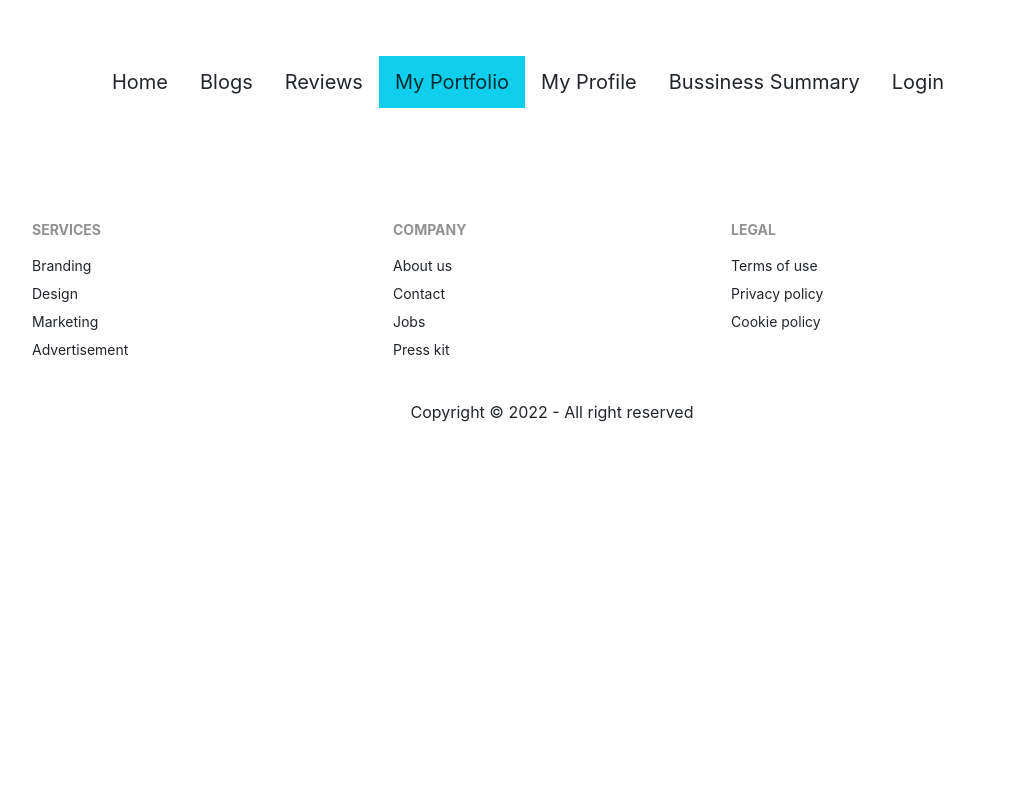
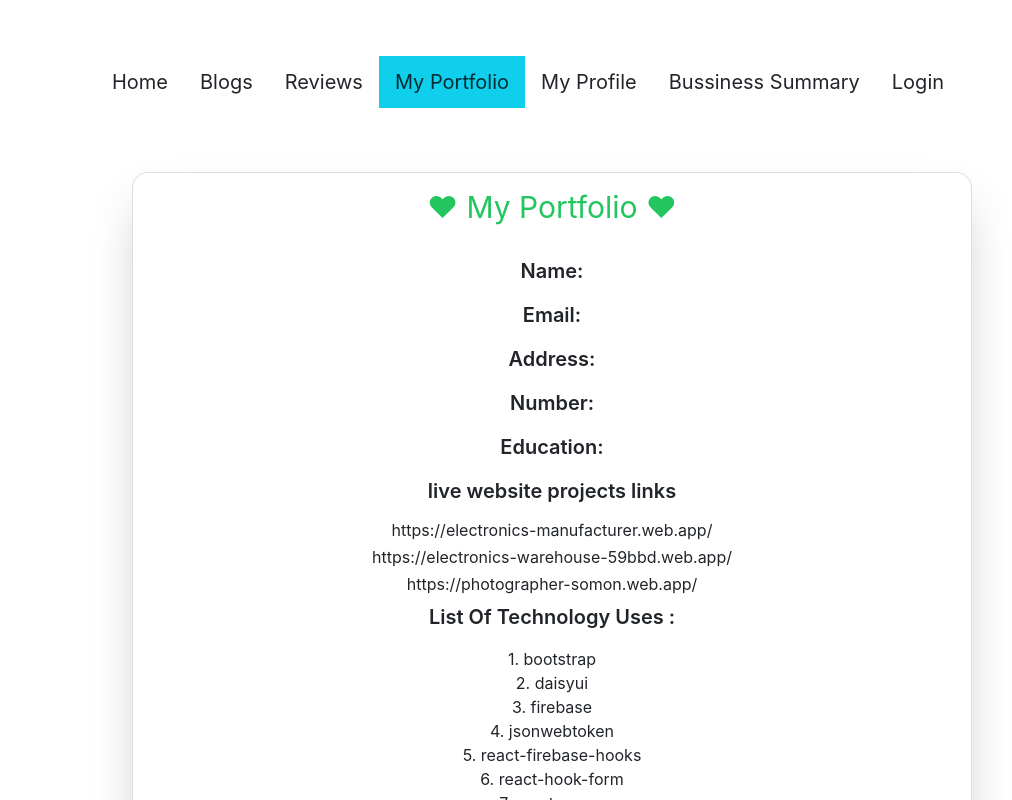
Before and after one commit to msomon/manufacturer-website-client, a React (Create React App) app: page /myportfolio in a window 1280 px wide. Shown: the top 800 px of the page, without its empty margins (88-1100 px from the left). Built offline with nearby package versions, Linux system fonts and the light colour scheme; no server answers.

Commit message:
EDIT README FILE

```diff
--- a/src/Pages/Home/MyPortfolio.js
+++ b/src/Pages/Home/MyPortfolio.js
@@ -1,6 +1,51 @@
-import React from 'react';
+import React, { useEffect, useState } from 'react';
+import { useAuthState } from 'react-firebase-hooks/auth';
+import auth from '../../firebase.init';
 
 const MyPortfolio = () => {
+  const [users] = useAuthState(auth)
+  const [portfolio,setPortfolio] = useState([]);
+
+  useEffect( ()=>{
+    fetch(`http://localhost:5000/user/myprofile/${users?.email}`)
+    .then(res =>res.json())
+    .then(data=>setPortfolio(data))
+  },[portfolio]);
+
+// console.log(users);
+
+  return (
+    <div className='w-3/4 mx-auto  gap-10 justify-between mt-8'>
+
+    <div class="card w-full  bg-base-100 shadow-2xl shadow-2yl "><h3 className='text-center mt-3 text-3xl text-green-500 '>❤ My Portfolio  ❤ </h3>
+<div class="card-body items-center text-center">
+ <h2 class="card-title">Name:{portfolio.user}</h2>
+ <h2 class="card-title">Email: {portfolio.email}</h2>
+ <h2 class="card-title">Address: {portfolio.address}</h2>
+ <h2 class="card-title">Number: {portfolio.number}</h2>
+ <h2 class="card-title">Education: {portfolio.education}</h2>
+<h2 class="card-title">live website projects links</h2>
+<h1>https://electronics-manufacturer.web.app/</h1>
+<h1>https://electronics-warehouse-59bbd.web.app/</h1>
+<h1>https://photographer-somon.web.app/</h1>
+
+  <h2 class="card-title">List Of Technology Uses :</h2>
+<ul>
+  <li>1. bootstrap</li>
+  <li>2. daisyui</li>
+  <li>3. firebase</li>
+  <li>4. jsonwebtoken</li>
+  <li>5. react-firebase-hooks</li>
+  <li>6. react-hook-form</li>
+  <li>7. react-query</li>
+  <li>8. react-toastify</li>
+
+</ul>
+</div>
+</div>
+</div >
+
+  );
 
 };
 
--- a/src/Pages/Home/MyProfile.js
+++ b/src/Pages/Home/MyProfile.js
@@ -6,13 +6,12 @@ import auth from '../../firebase.init';
 const MyProfile = () => {
   const [users] = useAuthState(auth)
   const [profiles,setProfiles] = useState([]);
-  const {user,email,address,number,education}= profiles
 
   useEffect( ()=>{
     fetch(`http://localhost:5000/user/myprofile/${users?.email}`)
     .then(res =>res.json())
     .then(data=>setProfiles(data))
-  },[]);
+  },[profiles]);
 
 
 // console.log(users);
@@ -22,13 +21,14 @@ const MyProfile = () => {
 
     <div class="card w-full  bg-base-100 shadow-2xl shadow-2yl "><h3 className='text-center mt-3 text-3xl text-green-500 '>🌹 My Profile 🌹</h3>
 <div class="card-body items-center text-center">
- <h2 class="card-title">Name:{user}</h2>
- <h2 class="card-title">Email: {email}</h2>
- <h2 class="card-title">Address: {address}</h2>
- <h2 class="card-title">Number: {number}</h2>
- <p>Education: {education}</p>
+<h2 class="card-title">Name:{profiles.user}</h2>
+ <h2 class="card-title">Email: {profiles.email}</h2>
+ <h2 class="card-title">Address: {profiles.address}</h2>
+ <h2 class="card-title">Number: {profiles.number}</h2>
+ <h2 class="card-title">Education: {profiles.education}</h2>
  <button className='btn btn-primary'><Link to='/updatemyprofile'>Update Your Profile</Link></button>
 </div>
+
 </div>
 </div >
 
```
Also changed, not shown: 1 other file (tests, documents, lock files or other folders).
